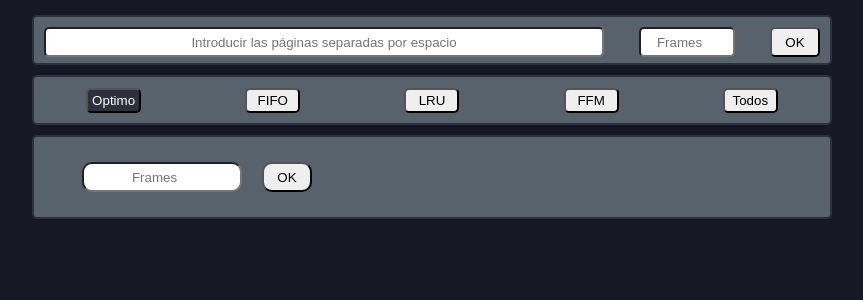
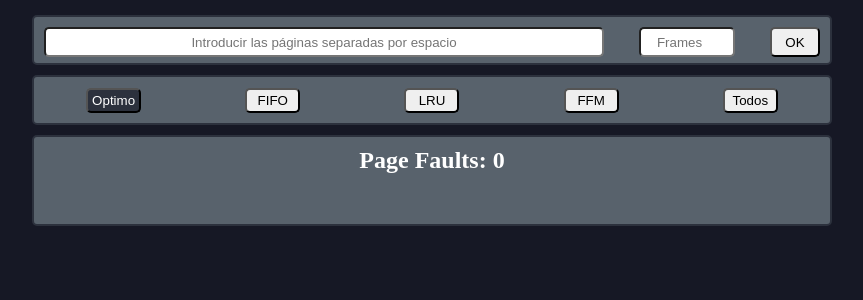
Before and after one commit to Di3go0-0/MemoryManagementAlgorithms, a React (Vite) app in the folder client/: page / in a window 1280 px wide. Both pictures are taken after a click on the button "Optimo". Shown: the top 300 px of the page, without its empty margins (208-1071 px from the left). Built offline with nearby package versions, Linux system fonts and the light colour scheme.

Commit message:
Modified optimo

```diff
--- a/client/src/Components/OptimoComponent.jsx
+++ b/client/src/Components/OptimoComponent.jsx
@@ -1,36 +1,27 @@
-import React, { useState } from "react";
+import React, { useState, useEffect } from "react";
 import { useGlobalContext } from "../Context/Context";
-import Optimo from "../Algorithms/Optimo.js";
-import "./css/style.css";
+import Optimo from "../Algorithms/Optimo";
 
 function OptimoComponent() {
-  const [inputValue, setInputValue] = useState("");
-  const [showResult, setShowResult] = useState(false);
+  const { pagesList, showFrame } = useGlobalContext();
   const [framesState, setFramesState] = useState([]);
   const [pageFaults, setPageFaults] = useState(0);
 
-  const { pagesList } = useGlobalContext();
+  useEffect(() => {
+    console.log("OptimoComponent useEffect called");
+    console.log("pagesList:", pagesList);
+    console.log("frames:", showFrame);
 
-  const handleInputChange = (event) => {
-    setInputValue(event.target.value);
-  };
-
-  const handleButtonClick = () => {
-    const frames = Number(inputValue);
-
-    if (frames <= 0 || isNaN(frames)) {
-      alert("Por favor, introduce un número válido de frames");
-      return;
+    if (pagesList.length > 0 && showFrame > 0) {
+      const resultado = Optimo(pagesList, showFrame);
+      console.log("Optimo resultado:", resultado);
+      setFramesState(resultado.framesState || []);
+      setPageFaults(resultado.pageFaults || 0);
     }
-
-    const resultado = Optimo(pagesList, frames);
-    setFramesState(resultado.framesState || []);
-    setPageFaults(resultado.pageFaults || 0);
-    setShowResult(true);
-  };
+  }, [pagesList, showFrame]);
 
   const renderTable = () => {
-    const numRows = Number(inputValue) + 1;
+    const numRows = showFrame + 1;
     const numCols = pagesList.length;
 
     // Detectar si la página en una celda fue reemplazada
@@ -96,27 +87,10 @@ function OptimoComponent() {
 
   return (
     <div className="main">
-      <div className="input-Frame">
-        <label>
-          <input
-            type="number"
-            placeholder="Frames"
-            value={inputValue}
-            onChange={handleInputChange}
-          />
-        </label>
-        <div className="button-Frame">
-          <button onClick={handleButtonClick}>OK</button>
-        </div>
+      <div className="result">
+        <h2>Page Faults: {pageFaults}</h2>
+        {renderTable()}
       </div>
-      {showResult && (
-        <div className="result">
-          <div className="tables">
-            <h2>Page Faults: {pageFaults}</h2>
-            {renderTable()}
-          </div>
-        </div>
-      )}
     </div>
   );
 }
```
